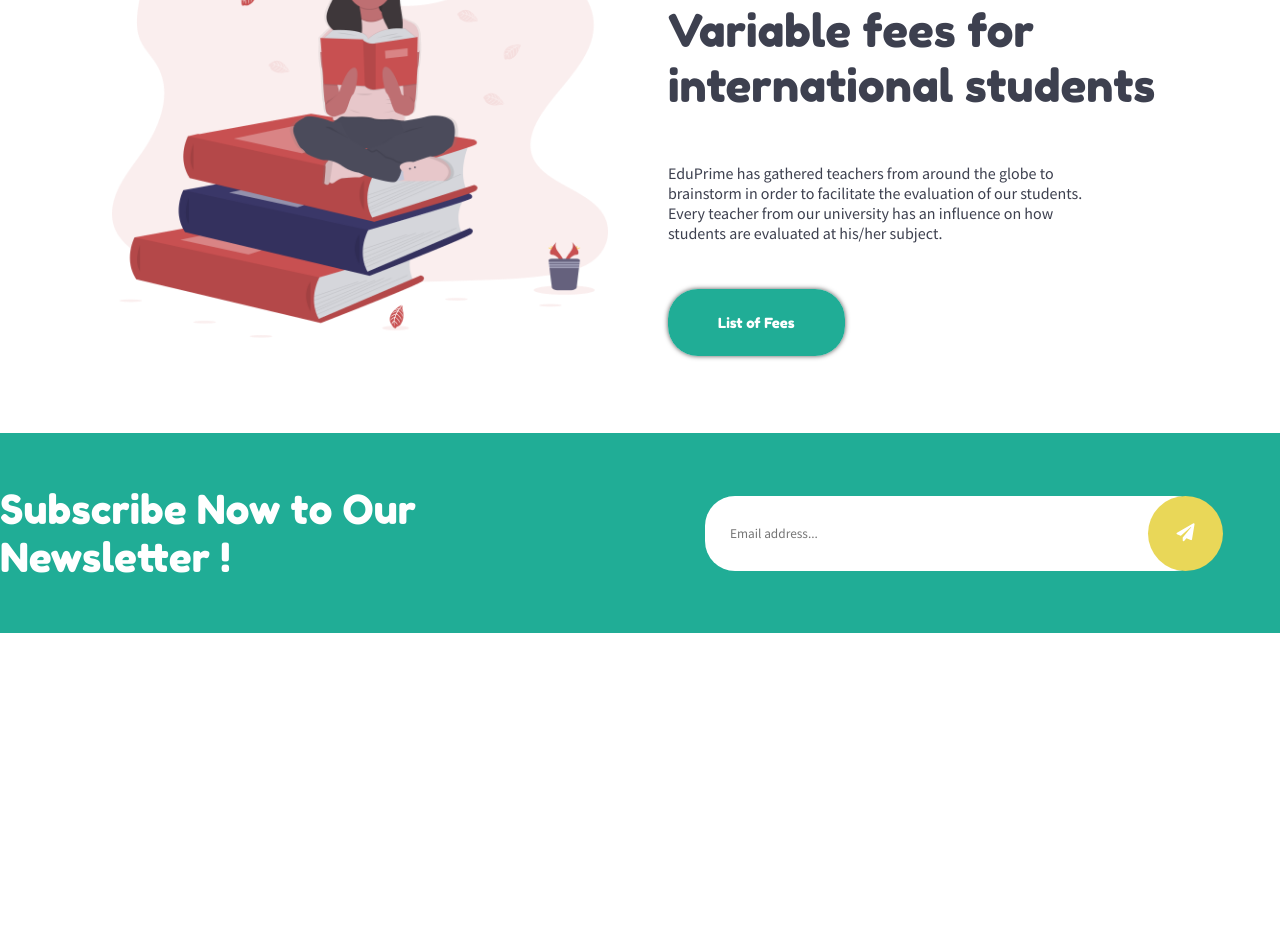
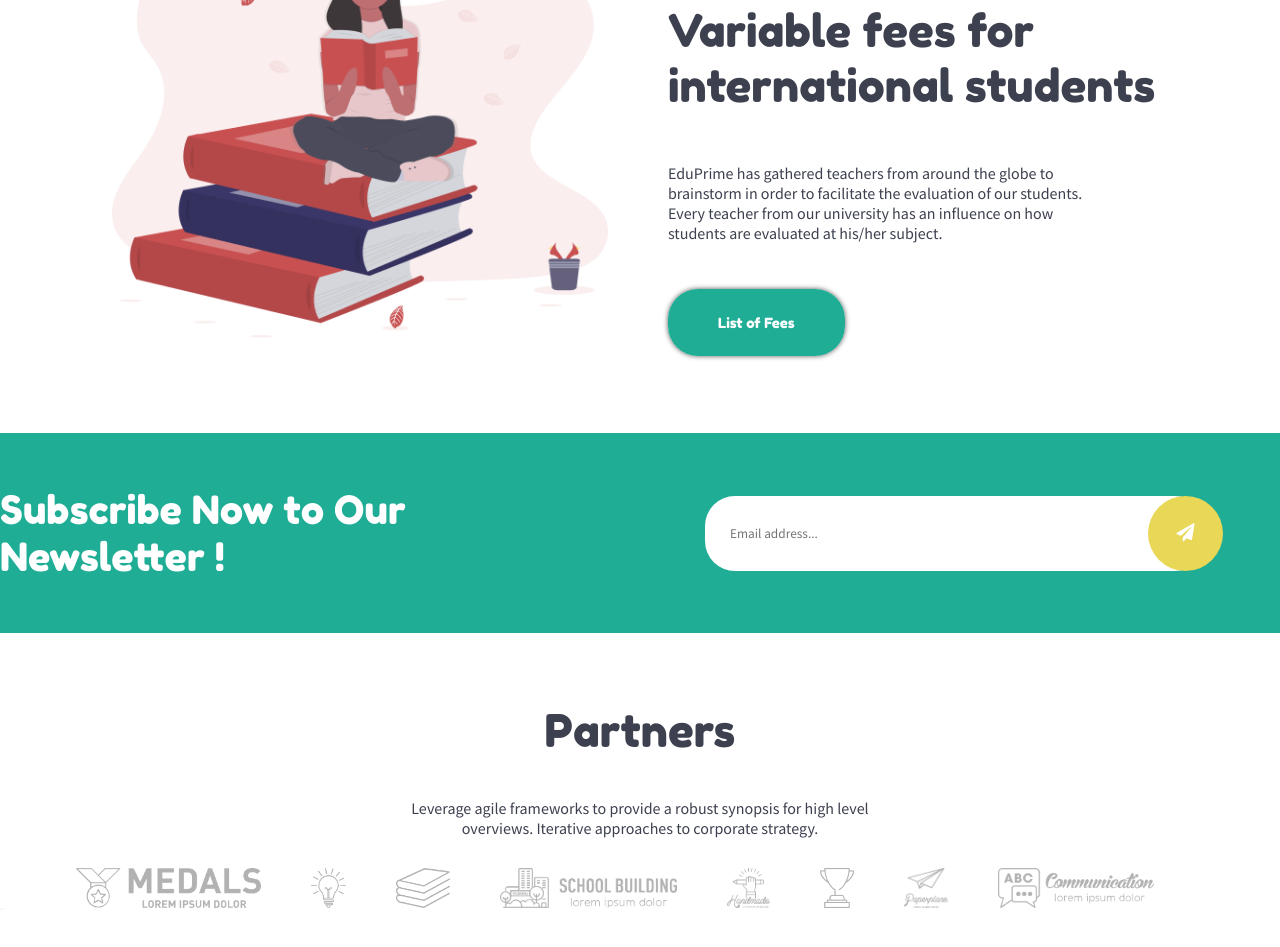
Before and after one commit to salvatore-napoli/proj-html-vuejs, a website: page index.html in a window 1280 px wide. Shown: the part 4847-5794 px from the top of the page. Before the commit the page ends 5480 px from the top, so only its background shows below. Drawn offline with nearby package versions, Linux system fonts and the light colour scheme.

Commit message:
Sezione 8

```diff
--- a/index.html
+++ b/index.html
@@ -415,8 +415,45 @@
 			<!-- end Sezione newsletter -->
 
 			<!-- Sezione partners -->
-			<section>
+			<section class="partners flex text-center">
+				<h2 class="title">Partners</h2>
+				<p class="description">Leverage agile frameworks to provide a robust synopsis for high level overviews. Iterative approaches to corporate strategy.</p>
 
+				<div class="partners-list flex">
+					<div class="partner">
+						<img src="img/partner-2.png" alt="medals">
+					</div>
+
+					<div class="partner">
+						<img src="img/partner-3.png" alt="lampadina">
+					</div>
+
+					<div class="partner">
+						<img src="img/partner-4.png" alt="libri">
+					</div>
+
+					<div class="partner">
+						<img src="img/partner-5.png" alt="school building">
+					</div>
+
+					<div class="partner">
+						<img src="img/partner-6.png" alt="handmade">
+					</div>
+
+					<div class="partner">
+						<img src="img/partner-8.png" alt="trofeo">
+					</div>
+
+					<div class="partner">
+						<img src="img/partner-1.png" alt="handmade">
+					</div>
+
+					<div class="partner">
+						<img src="img/partner-7.png" alt="abc communication">
+					</div>
+				</div>
+
+				<div class="partners-bg"></div>
 			</section>
 			<!-- end Sezione partners -->
 		</main>
--- a/src/_variables.scss
+++ b/src/_variables.scss
@@ -62,6 +62,7 @@ $font-2: 'Source Sans Pro', sans-serif;
 $img-1: url('../img/theme_slider2_bg-1.jpg');
 $img-2: url('../img/wave-1.png');
 $img-3: url('../img/home-background.png');
+$img-4: url('../img/background-wave3.png');
 /* end IMAGES */
 
 
--- a/src/style.scss
+++ b/src/style.scss
@@ -620,7 +620,7 @@ main {
 		.title {
 			padding-right: 130px;
 			color: $text-white;
-			font-size: 40px;
+			font-size: 39px;
 		}
 
 		&-subscribe {
@@ -652,4 +652,42 @@ main {
 	}
 	/* end Sezione newsletter */
 
+	/* Sezione partners */
+	.partners {
+		padding-top: 70px;
+		flex-direction: column;
+		align-items: center;
+
+		.title {
+			padding-bottom: 40px;
+		}
+
+		.description {
+			color: $text-black-2;
+			width: 500px;
+			padding-bottom: 30px;
+		}
+
+		&-list {
+
+			.partner {
+				height: 40px;
+				padding-right: 50px;
+				opacity: .3;
+
+				img {
+					height: 100%;
+				}
+			}
+		}
+
+		&-bg {
+			background-color: $bg-white-3;
+			background-image: $img-4;
+			background-repeat: no-repeat;
+			width: 100%;
+			height: 300px;
+		}
+	}
+	/* end Sezione partners */
 }
```
Also changed, not shown: dist/style.css.
